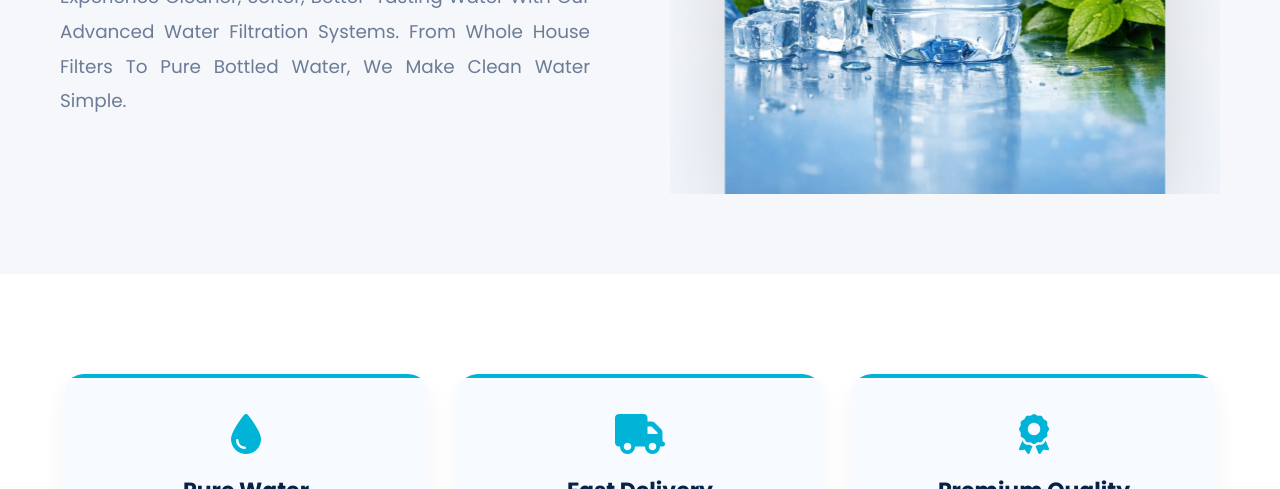
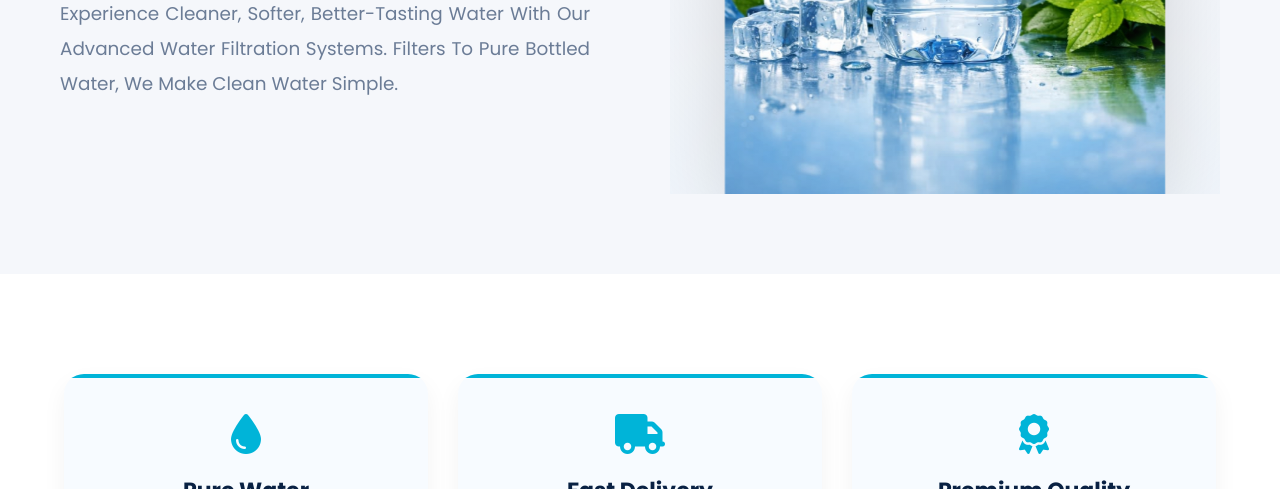
Before and after one commit to arjunlimboo/ourbusiness, a plain HTML site: page watersupply/index.html in a window 1280 px wide. Shown: the part 611-1100 px from the top of the page. Drawn offline with Linux system fonts and the light colour scheme.

Commit message:
Simplify water filtration systems description
Removed redundant phrase for clarity.

```diff
--- a/watersupply/index.html
+++ b/watersupply/index.html
@@ -108,7 +108,7 @@
             <p class="hero-lead">
 
                 Experience Cleaner, Softer, Better-Tasting Water With
-                Our Advanced Water Filtration Systems. From Whole House
+                Our Advanced Water Filtration Systems.
                 Filters To Pure Bottled Water, We Make Clean Water
                 Simple.
 
```
